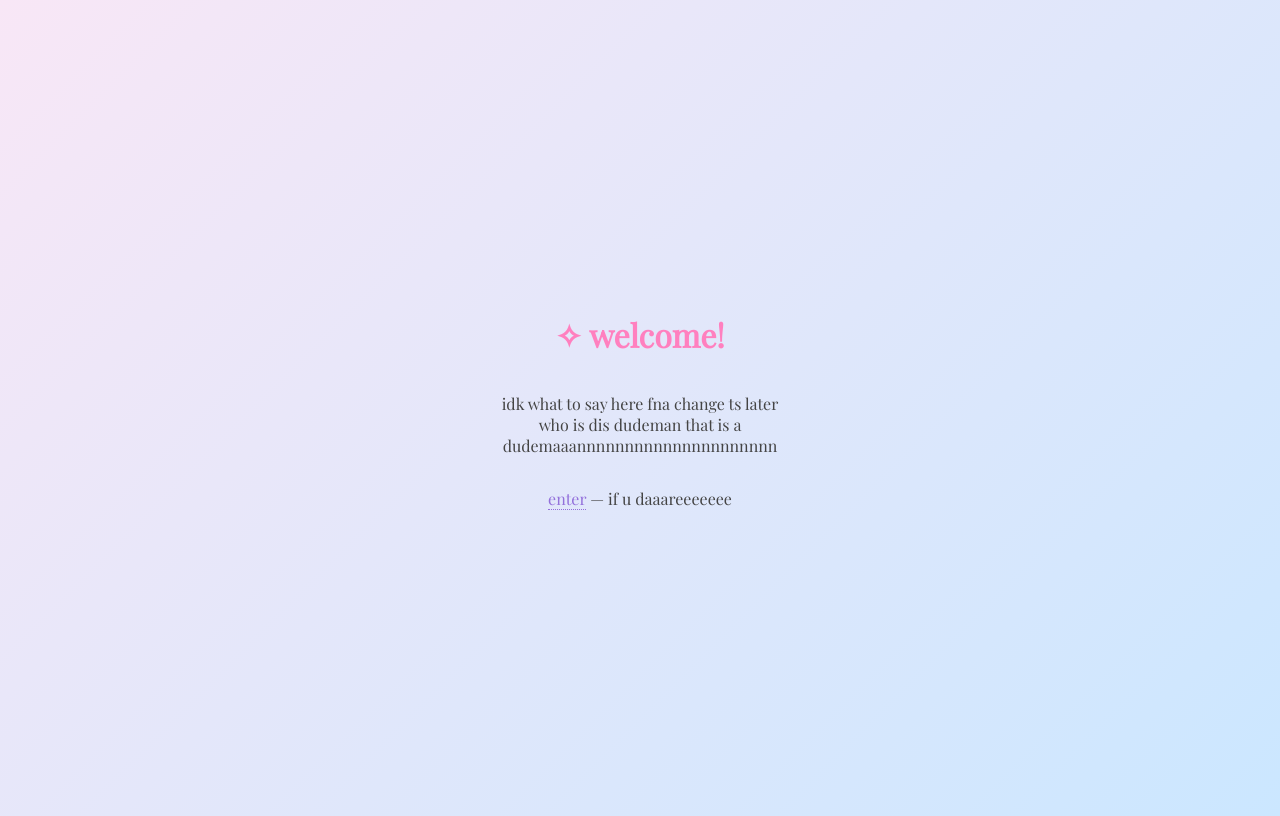
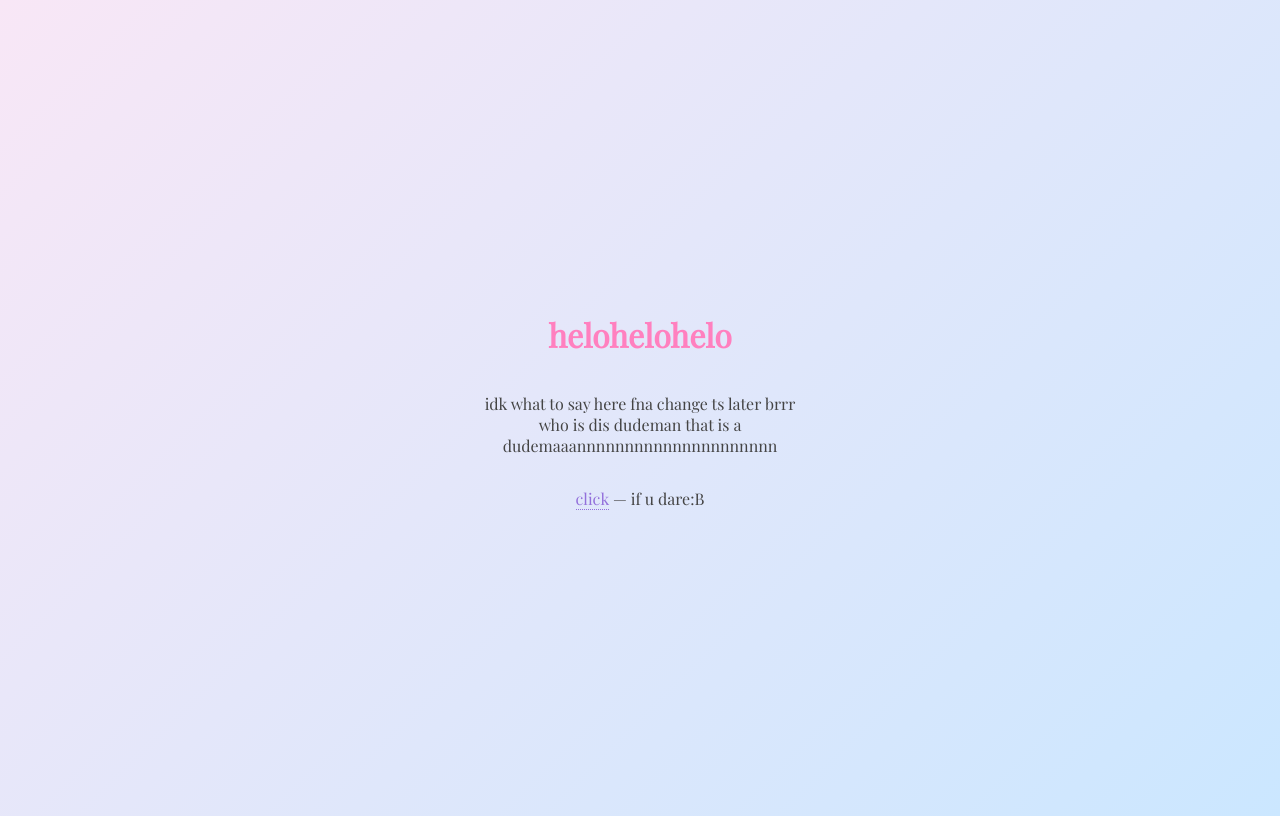
Before and after one commit to zzaflal/helo, a plain HTML site: page index.html in a window 1280 px wide. Drawn offline with nearby package versions, Linux system fonts and the light colour scheme.

Commit message:
Update index.html

```diff
--- a/index.html
+++ b/index.html
@@ -38,9 +38,9 @@
   </style>
 </head>
 <body>
-  <h1>✧ welcome! </h1>
-  <p>idk what to say here fna change ts later<br>
+  <h1> helohelohelo </h1>
+  <p>idk what to say here fna change ts later brrr<br>
   who is dis dudeman that is a dudemaaannnnnnnnnnnnnnnnnnnnn</p>
-  <p><a href="#">enter</a> — if u daaareeeeeee </p>
+  <p><a href="#">click</a> — if u dare:B </p>
 </body>
 </html>
```
